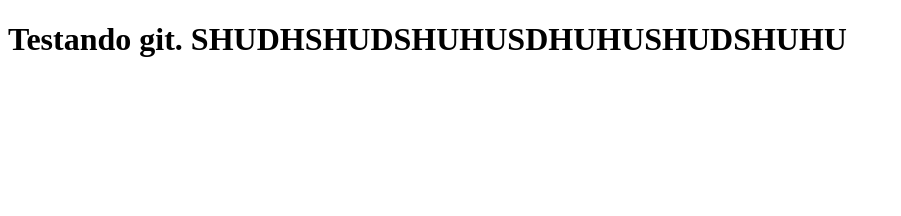
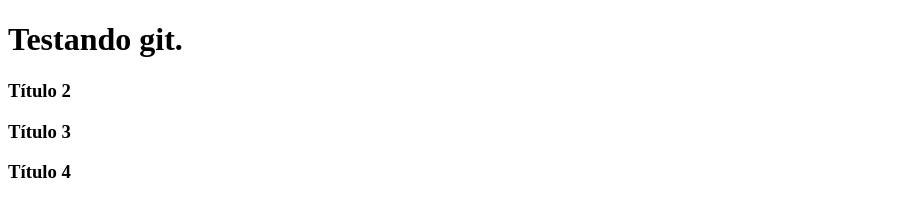
Before and after one commit to netoe1/Teste-teste, a plain HTML site: page index.html in a window 1280 px wide. Shown: the whole page, without its empty margins (0-901 px from the left). Drawn offline with Linux system fonts and the light colour scheme.

Commit message:
Segundo commit

```diff
--- a/index.html
+++ b/index.html
@@ -6,6 +6,9 @@
     <title>meu primeiro site com git!</title>
 </head>
 <body>
-    <h1>Testando git. SHUDHSHUDSHUHUSDHUHUSHUDSHUHU</h1>
+    <h1>Testando git. </h1>
+    <h3>Título 2</h3>
+    <h3>Título 3</h3>
+    <h3>Título 4</h3>
 </body>
 </html>
```
Also changed, not shown: mensagem.txt.
